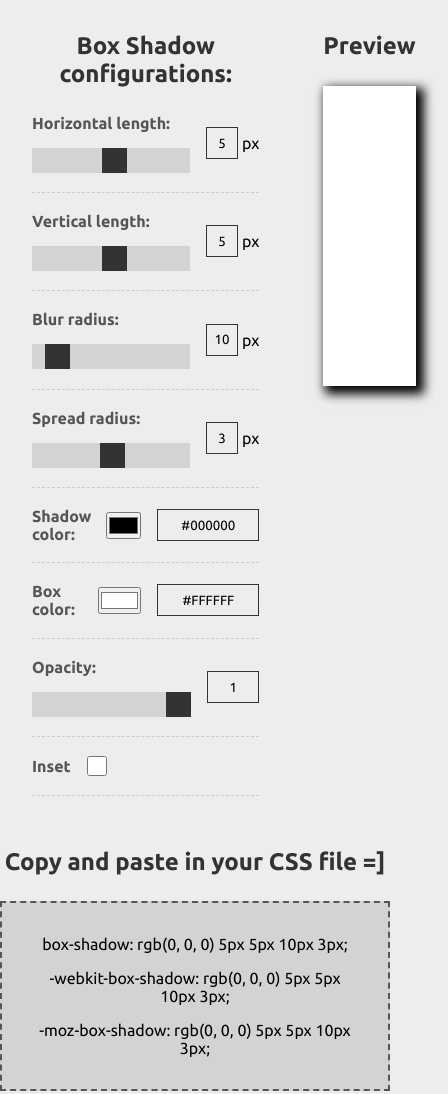
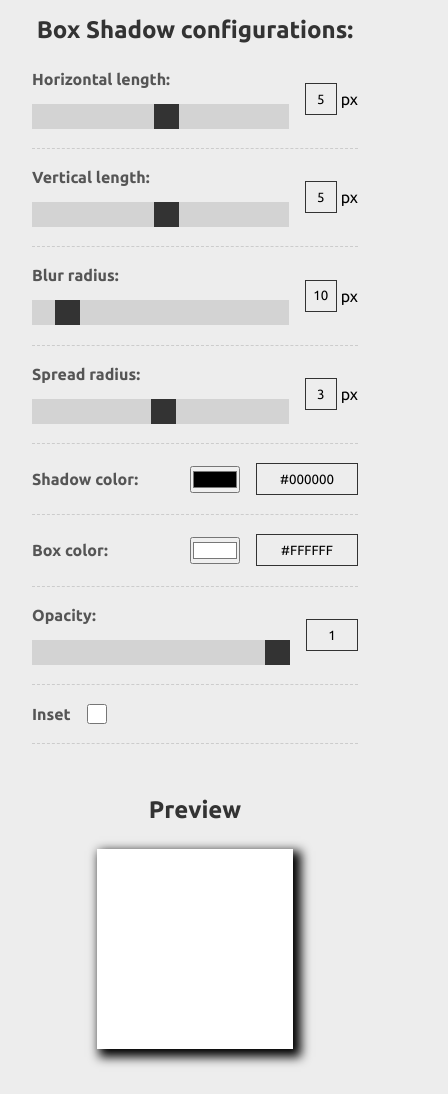
Before and after one commit to mat-afk/box-shadow-generator, a plain HTML site: page index.html in a window 390 px wide. Shown: the top 1094 px of the page, 448 px wide, since content can reach past the window. Drawn offline with Linux system fonts and the light colour scheme.

Commit message:
feat: responsive

```diff
--- a/css/styles.css
+++ b/css/styles.css
@@ -176,3 +176,26 @@ h2 {
   margin-top: 1rem;
   color: #555;
 }
+
+/* Responsive */
+
+@media (max-width: 425px) {
+  #box-shadow-generator {
+    flex-direction: column;
+  }
+
+  #controls-container,
+  #preview {
+    padding: 1rem 2rem;
+  }
+
+  #box {
+    width: 60%;
+    height: 200px;
+    margin: 0 auto;
+  }
+
+  #generated-rule {
+    margin-top: 2rem;
+  }
+}
```
